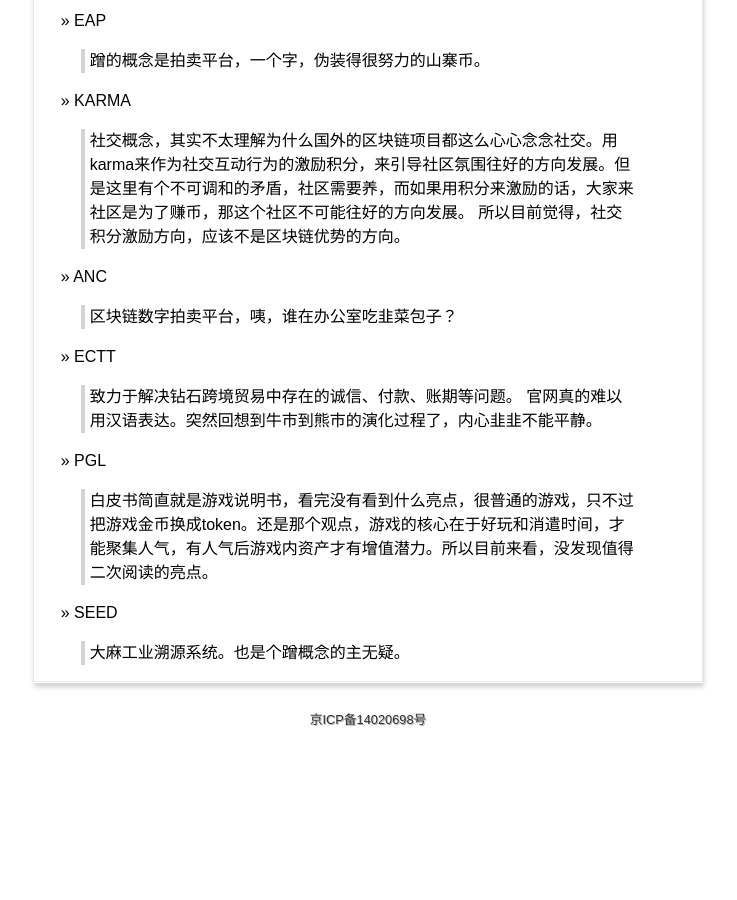
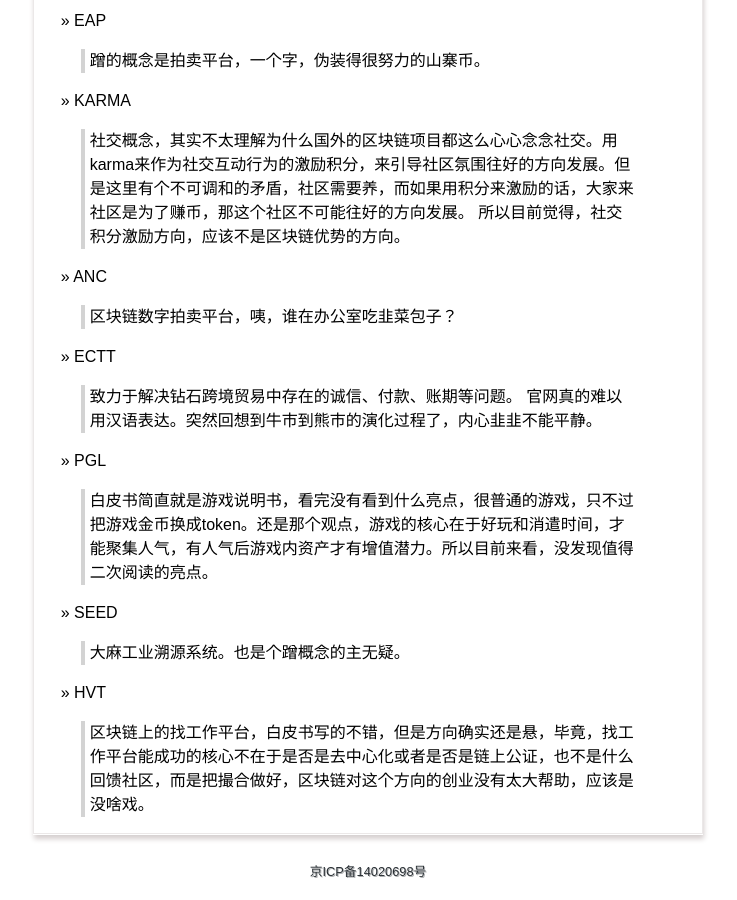
Before and after one commit to yanyiwu/blog, a Jekyll site: the page built from eostokens.md, in a window 1280 px wide and 900 px high, scrolled down 2951 px. Shown: the whole window, without its empty margins (272-1009 px from the left). Built offline with Jekyll 4.4.1, drawn with Linux system fonts in a browser that asks for light colours; Markdown is read by kramdown in place of the engine named in the settings; comment, search, counter and statistics services are not loaded; before the commit the page ends 3699 px from its top, so only the background shows below that.

Commit message:
[token] HVT

```diff
--- a/eostokens.md
+++ b/eostokens.md
@@ -130,3 +130,7 @@ title: EOS-Tokens白皮书分析专栏
 &raquo; SEED
 
 > 大麻工业溯源系统。也是个蹭概念的主无疑。
+
+&raquo; HVT
+
+> 区块链上的找工作平台，白皮书写的不错，但是方向确实还是悬，毕竟，找工作平台能成功的核心不在于是否是去中心化或者是否是链上公证，也不是什么回馈社区，而是把撮合做好，区块链对这个方向的创业没有太大帮助，应该是没啥戏。
```
